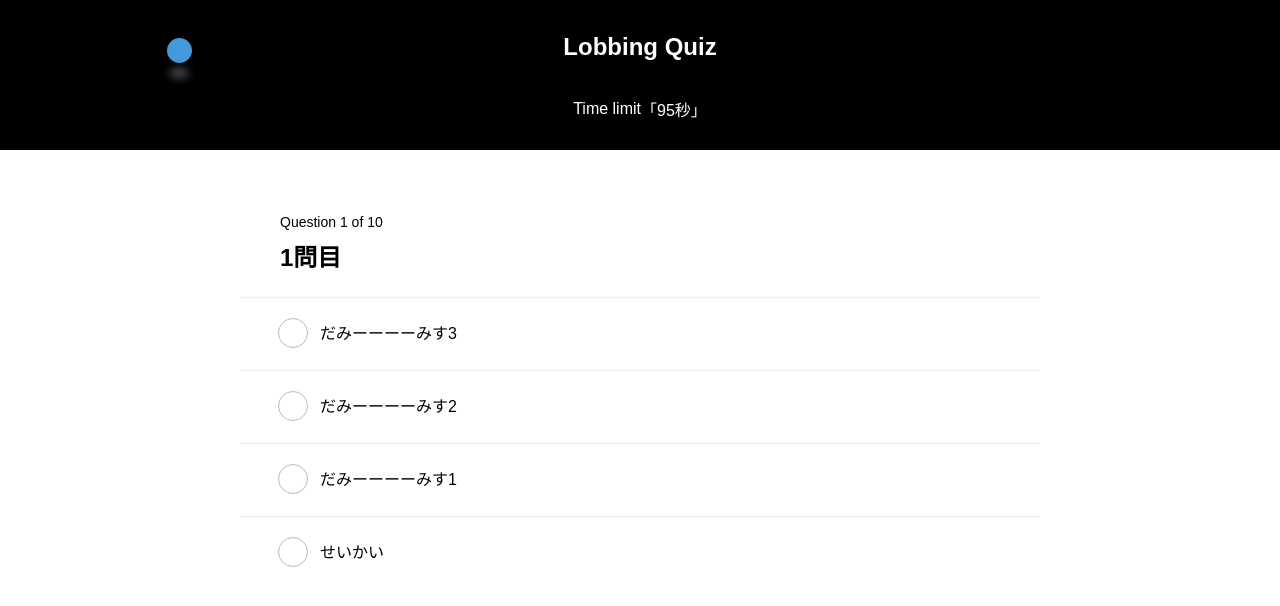
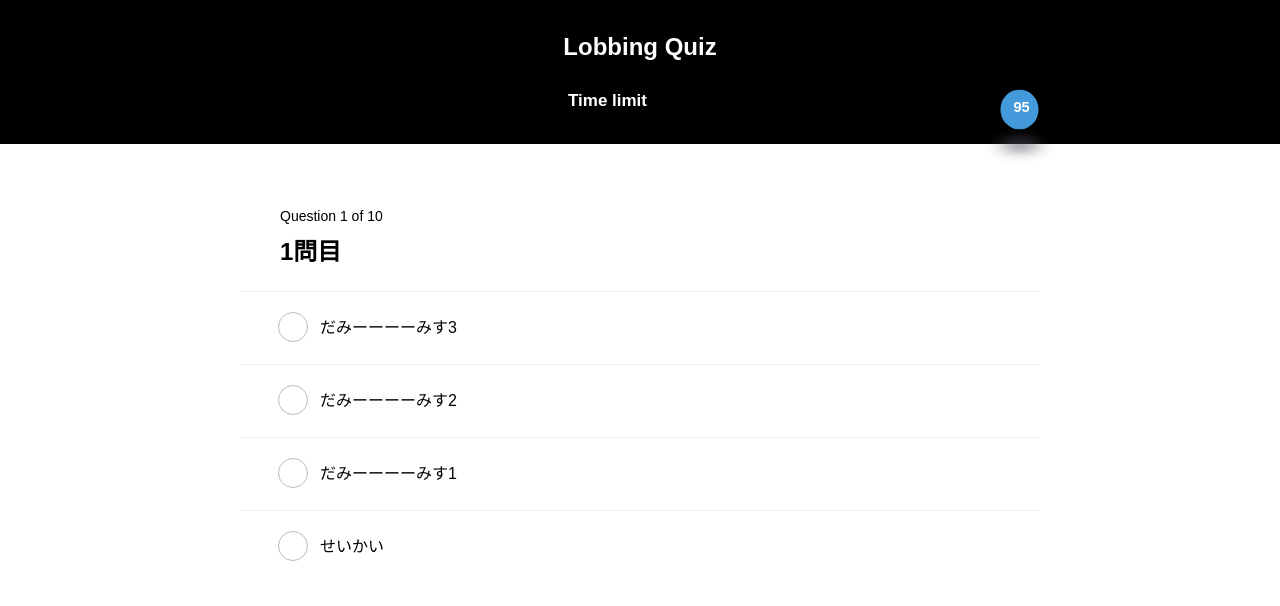
Before and after one commit to koki-table/react-quiz, a React (Create React App) app: page / in a window 1280 px wide. Shown: the top 606 px of the page. Built offline with nearby package versions, Linux system fonts and the light colour scheme; no server answers.

Commit message:
css調整

```diff
--- a/src/App.css
+++ b/src/App.css
@@ -31,12 +31,13 @@
 
 
 /* logo */
-.bound-container {
+.bound-animation {
   position: relative;
   width: 26%;
   min-height: 20px;
   position: absolute;
-  top: 40px;
+  top: 103px;
+  right: 94px;
 }
 
 /*ボール*/
@@ -47,13 +48,23 @@
   top: 0;
   bottom: 0;
   margin: auto;
-  width: 25px;
-  height: 25px;
+  width: 39px;
+  height: 39px;
   border-radius: 50%;
   background: #4499da;
   /*opacity: 0.6;
   */animation: bound-anim 1s infinite;
   -webkit-animation: bound-anim 1s infinite;
+}
+
+.ball span {
+  position: absolute;
+  top: -2px;
+  right: 9px;
+  left: 0;
+  font-weight: 700;
+  font-size: 15px;
+  text-align: right;
 }
 
 @keyframes bound-anim {
@@ -85,14 +96,16 @@
   left: 0;
   right: 0;
   top: 0;
-  bottom: -45px; /*対象のheightと微調節*/
+  bottom: -63px;
   margin: auto;
-  width: 20px;
+  width: 30px;
   height: 10px;
   border-radius: 50%;
   background: #58535E;
+  -webkit-filter: blur(6px);
   filter: blur(6px);
   opacity: 0.9;
+  -webkit-animation: shadow-anim 1s infinite;
   animation: shadow-anim 1s infinite;
 }
 
@@ -114,3 +127,14 @@
   justify-content: center;
   align-items: center;
 }
+
+.timer {
+  font-weight: 700;
+  font-size: 20px;
+  margin: 10px 0 10px -65px;
+}
+
+.timer-text {
+  font-size: 17px;
+  margin: 10px 0 10px;
+}
--- a/src/App.js
+++ b/src/App.js
@@ -298,7 +298,7 @@ class App extends Component {
       if(counterTimer > 0) {
 
         if (this.state.mistake) {
-          this.setState.timerCount = 44
+          // this.setState.timerCount = 44
           console.log("ddddd")
           clearTimeout(timerCountDown);
           console.log(timerCountDown)
@@ -335,8 +335,11 @@ class App extends Component {
       //JSXの中身
       const elm = (
       <section className="timer-container">
-        <p>{ text }</p>
-        <p>「{ counterTimer }秒」</p>
+        <p className='timer-text'>{ text }</p>
+        <div className="bound-animation">
+            <span className="ball"><span className='timer'>&ensp;{ counterTimer }</span></span>
+            <span className="shadow"></span>
+          </div>
       </section>
       );
 
@@ -356,10 +359,10 @@ class App extends Component {
       <div className="App">
         <div className="App-header">
           {/* <img src={logo} className="App-logo" alt="logo" /> */}
-          <div className="bound-container">
+          {/* <div className="bound-container">
             <span className="ball"></span>
             <span className="shadow"></span>
-          </div>
+          </div> */}
           <h2>Lobbing Quiz</h2>
           <div className='timer'></div>
         </div>
```
